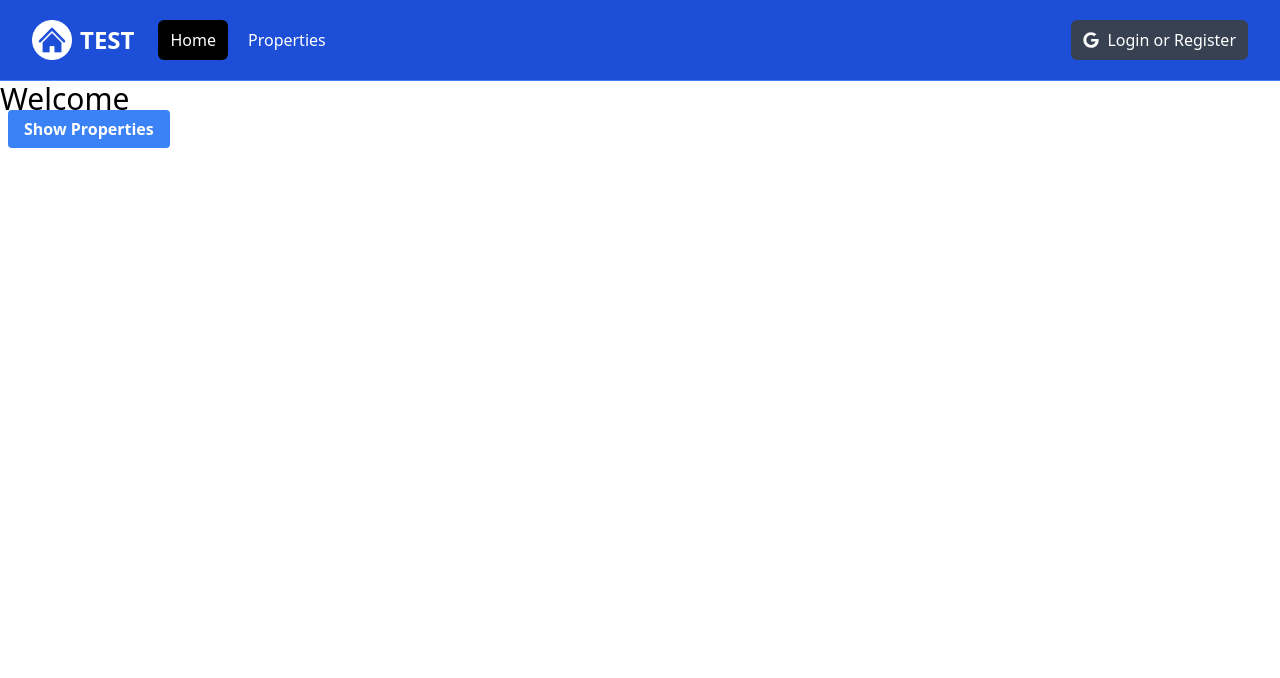
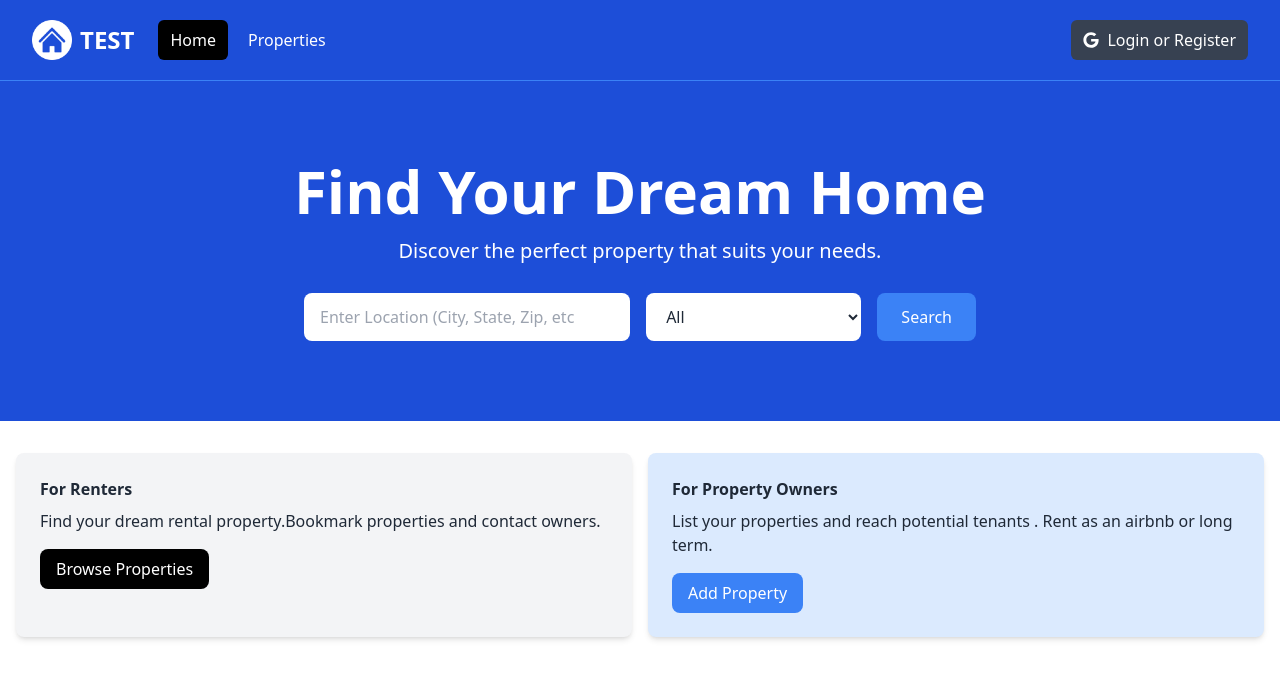
Before and after one commit to therealPatrick/my_project, a Next.js app: page / in a window 1280 px wide. Shown: the top 678 px of the page. Built offline with nearby package versions, Linux system fonts and the light colour scheme.

Commit message:
landing page layout

```diff
--- a/app/page.jsx
+++ b/app/page.jsx
@@ -1,12 +1,11 @@
-import React from 'react'
-import Link from 'next/link'
-
+import Hero from '@/components/Hero'
+import InfoBoxes from '@/components/infoBoxes'
 const Homepage = () => {
     return (
-        <div>
-            <h1 className="text-3xl">Welcome</h1>
-            <Link href="/properties" className='bg-blue-500 hover:bg-blue-600 text-white font-bold py-2 px-4 rounded m-2'>Show Properties</Link>
-        </div>
+        <>
+            <Hero />
+            <InfoBoxes />
+        </>
     )
 }
 
--- /dev/null
+++ b/components/Hero.jsx
@@ -0,0 +1,60 @@
+import React from 'react'
+
+const Hero = () => {
+    return (
+        <section className="bg-blue-700 py-20 mb-4">
+            <div
+                className="max-w-7xl mx-auto px-4 sm:px-6 lg:px-8 flex flex-col items-center"
+            >
+                <div className="text-center">
+                    <h1
+                        className="text-4xl font-extrabold text-white sm:text-5xl md:text-6xl"
+                    >
+                        Find Your Dream Home
+                    </h1>
+                    <p className="my-4 text-xl text-white">
+                        Discover the perfect property that suits your needs.
+                    </p>
+                </div>
+                <form
+                    className="mt-3 mx-auto max-w-2xl w-full flex flex-col md:flex-row items-center"
+                >
+                    <div className="w-full md:w-3/5 md:pr-2 mb-4 md:mb-0">
+                        <label htmlFor="location" className="sr-only">Location</label>
+                        <input
+                            type="text"
+                            id="location"
+                            placeholder="Enter Location (City, State, Zip, etc"
+                            className="w-full px-4 py-3 rounded-lg bg-white text-gray-800 focus:outline-none focus:ring focus:ring-blue-500"
+                        />
+                    </div>
+                    <div className="w-full md:w-2/5 md:pl-2">
+                        <label htmlFor="property-type" className="sr-only">Property Type</label>
+                        <select
+                            id="property-type"
+                            className="w-full px-4 py-3 rounded-lg bg-white text-gray-800 focus:outline-none focus:ring focus:ring-blue-500"
+                        >
+                            <option value="All">All</option>
+                            <option value="Apartment">Apartment</option>
+                            <option value="Studio">Studio</option>
+                            <option value="Condo">Condo</option>
+                            <option value="House">House</option>
+                            <option value="Cabin Or Cottage">Cabin or Cottage</option>
+                            <option value="Loft">Loft</option>
+                            <option value="Room">Room</option>
+                            <option value="Other">Other</option>
+                        </select>
+                    </div>
+                    <button
+                        type="submit"
+                        className="md:ml-4 mt-4 md:mt-0 w-full md:w-auto px-6 py-3 rounded-lg bg-blue-500 text-white hover:bg-blue-600 focus:outline-none focus:ring focus:ring-blue-500"
+                    >
+                        Search
+                    </button>
+                </form>
+            </div>
+        </section>
+    )
+}
+
+export default Hero
--- /dev/null
+++ b/components/InfoBox.jsx
@@ -0,0 +1,26 @@
+import React from 'react'
+
+const InfoBox = ({
+    heading,
+    backgroundColor = 'bg-gray-100',
+    textColor = 'text-gray-800',
+    buttonInfo,
+    children
+}) => {
+    return (
+        <div className={`${backgroundColor} p-6 rounded-lg shadow-md`}>
+            <h2 className={`${textColor} font-bold`}>{heading}</h2>
+            <p className={`${textColor} mt-2 mb-4`}>
+                {children}
+            </p>
+            <a
+                href={buttonInfo.link}
+                className={`inline-block ${buttonInfo.backgroundColor} text-white rounded-lg px-4 py-2 hover:opacity-80`}
+            >
+                {buttonInfo.text}
+            </a>
+        </div>
+    )
+}
+
+export default InfoBox
--- /dev/null
+++ b/components/InfoBoxes.jsx
@@ -0,0 +1,38 @@
+import React from 'react'
+import InfoBox from './InfoBox'
+
+
+const InfoBoxes = () => {
+    return (
+        <section>
+            <div className="container-xl lg:container m-auto">
+                <div className="grid grid-cols-1 md:grid-cols-2 gap-4 p-4 rounded-lg">
+
+                    <InfoBox
+                        heading="For Renters"
+                        backgroundColor='bg-gray-100'
+                        buttonInfo={{
+                            text: 'Browse Properties',
+                            link: '/properties',
+                            backgroundColor: 'bg-black'
+                        }}>
+                        Find your dream rental property.Bookmark properties and contact owners.
+                    </InfoBox>
+
+                    <InfoBox
+                        heading="For Property Owners"
+                        backgroundColor='bg-blue-100'
+                        buttonInfo={{
+                            text: 'Add Property',
+                            link: '/properties/add',
+                            backgroundColor: 'bg-blue-500'
+                        }}>
+                        List your properties and reach potential tenants . Rent as an airbnb or long term.
+                    </InfoBox>
+                </div>
+            </div>
+        </section>
+    )
+}
+
+export default InfoBoxes
```
